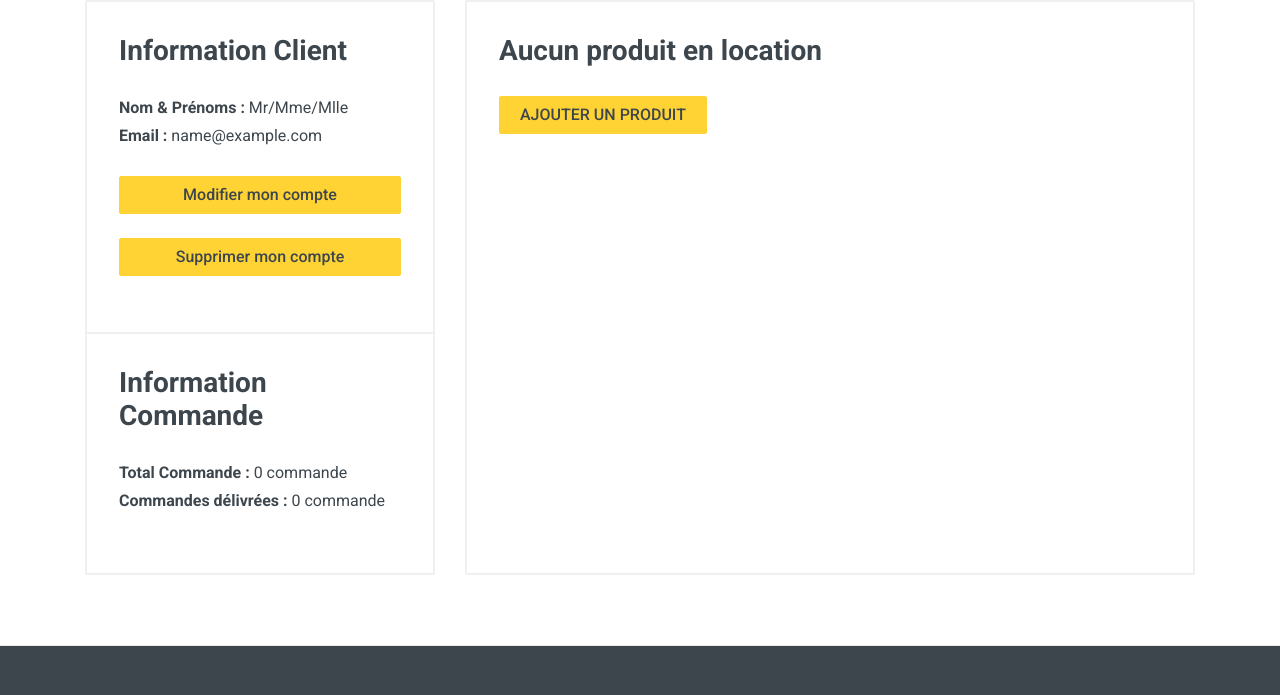
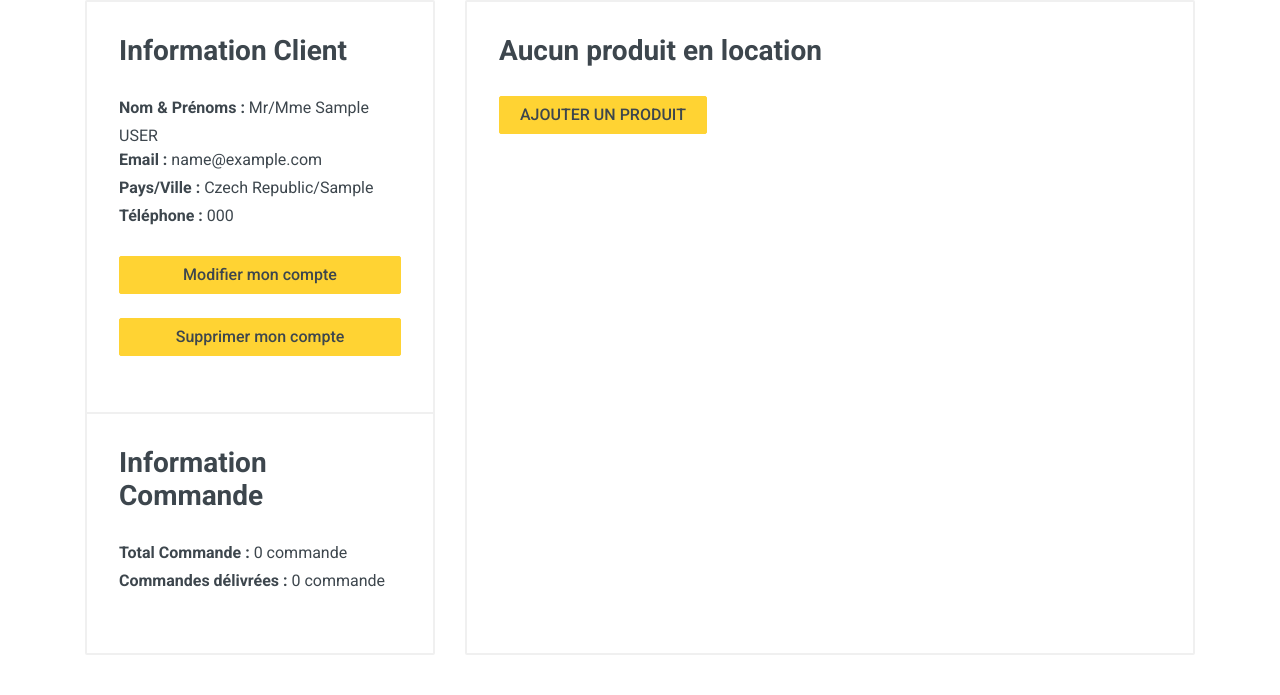
Before and after one commit to flavien-hugs/dj-rentmarket, a Django app: page /dashboard/ in a window 1280 px wide. Shown: the part 136-831 px from the top of the page. Run offline with Django 3.2, Linux system fonts and the light colour scheme; a user stored in the database is signed in; tables that the repository leaves empty hold one stand-in row (values such as "Sample post"); some libraries are stand-ins or nearby versions.

Commit message:
update dashboard template

```diff
--- a/accounts/admin.py
+++ b/accounts/admin.py
@@ -14,7 +14,7 @@ class UserAdmin(BaseUserAdmin):
 
     form = UserChangeForm
     add_form = UserCreationForm
-
+    date_hierarchy = 'date_joined'
     list_display = (
         'first_name', 'email', 'country',
         'phone_number', 'date_joined', 'is_active')
--- a/accounts/models.py
+++ b/accounts/models.py
@@ -52,7 +52,7 @@ class User(AbstractBaseUser, PermissionsMixin):
     objects = UserManager()
 
     def get_full_name(self):
-        return '{} {}'.format(self.first_name, self.last_name)
+        return '{} {}'.format(self.first_name, self.last_name.upper())
 
     def get_short_name(self):
         return self.last_name
--- a/templates/dashboard/dashboard.html
+++ b/templates/dashboard/dashboard.html
@@ -1,5 +1,5 @@
 {% extends "base.html" %}
-
+{% load humanize %}
 
 
 {% block desktop %}
@@ -33,11 +33,19 @@
                             <h3 class="card-title">Information Client</h3>
                             <div>
                                 <div class="form-group">
-                                    <label class="font-weight-bold">Nom &amp; Prénoms :</label> Mr/Mme/Mlle {{ request.user.username|upper }} <br>
+                                    <label class="font-weight-bold">Nom &amp; Prénoms :</label> Mr/Mme {{ user.get_full_name }} <br>
 
                                     <label class="font-weight-bold">
                                     Email :</label>
                                     {{ request.user.email }} <br>
+
+                                    <label class="font-weight-bold">
+                                    Pays/Ville :</label>
+                                    {{ request.user.country.name }}/{{ request.user.city }} <br>
+
+                                    <label class="font-weight-bold">
+                                    Téléphone :</label>
+                                    {{ request.user.phone_number }} <br>
                                 </div>
 
                                 <div class="form-group">
```
